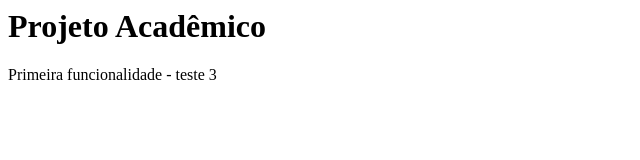
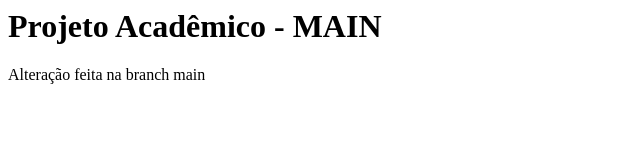
Before and after one commit to matheusArthur/projeto-academico, a plain HTML site: page index.html in a window 1280 px wide. Shown: the whole page, without its empty margins (0-640 px from the left). Drawn offline with Linux system fonts and the light colour scheme.

Commit message:
feat: alteracao na main para gerar o conflito

```diff
--- a/index.html
+++ b/index.html
@@ -1,2 +1,2 @@
-<h1>Projeto Acadêmico</h1>
-<p>Primeira funcionalidade - teste 3</p>
+<h1>Projeto Acadêmico - MAIN</h1>
+<p>Alteração feita na branch main</p>
```
